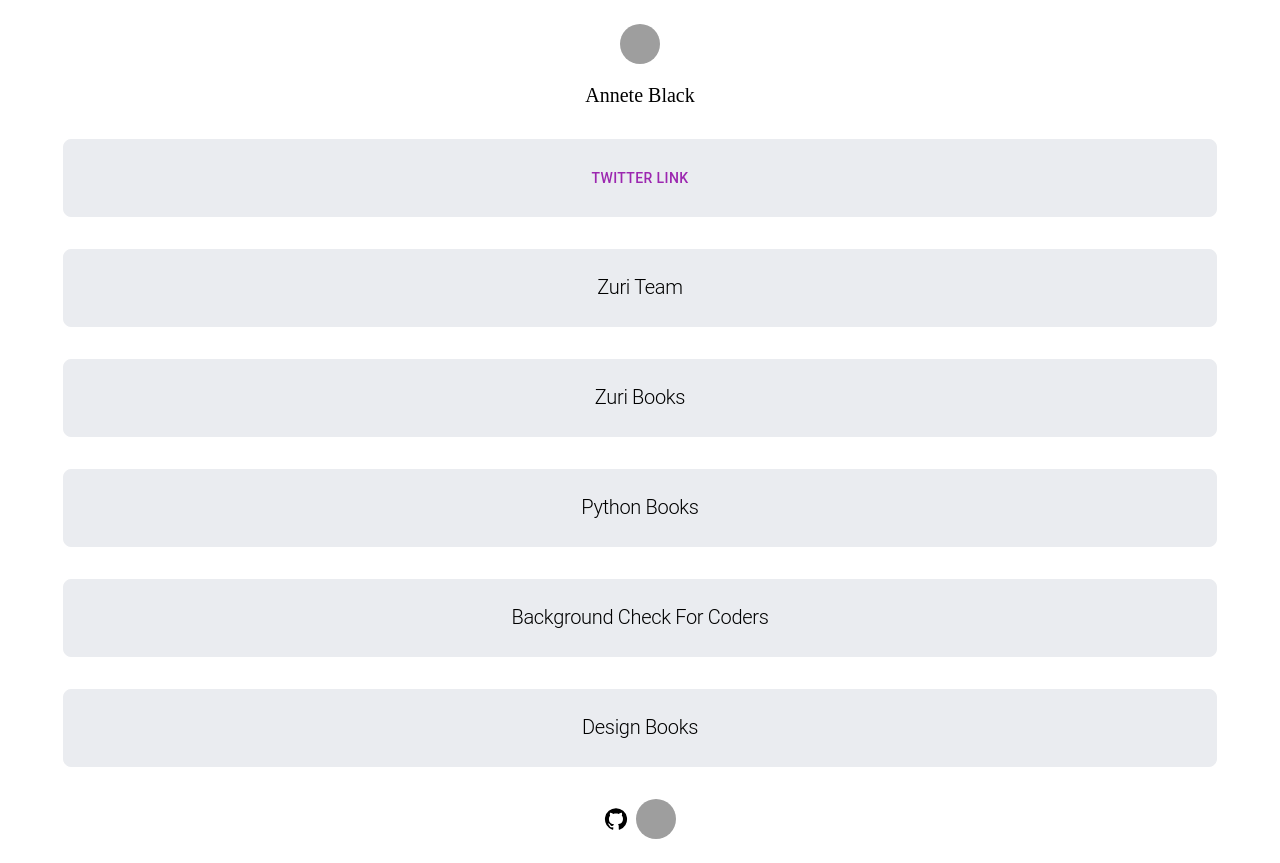
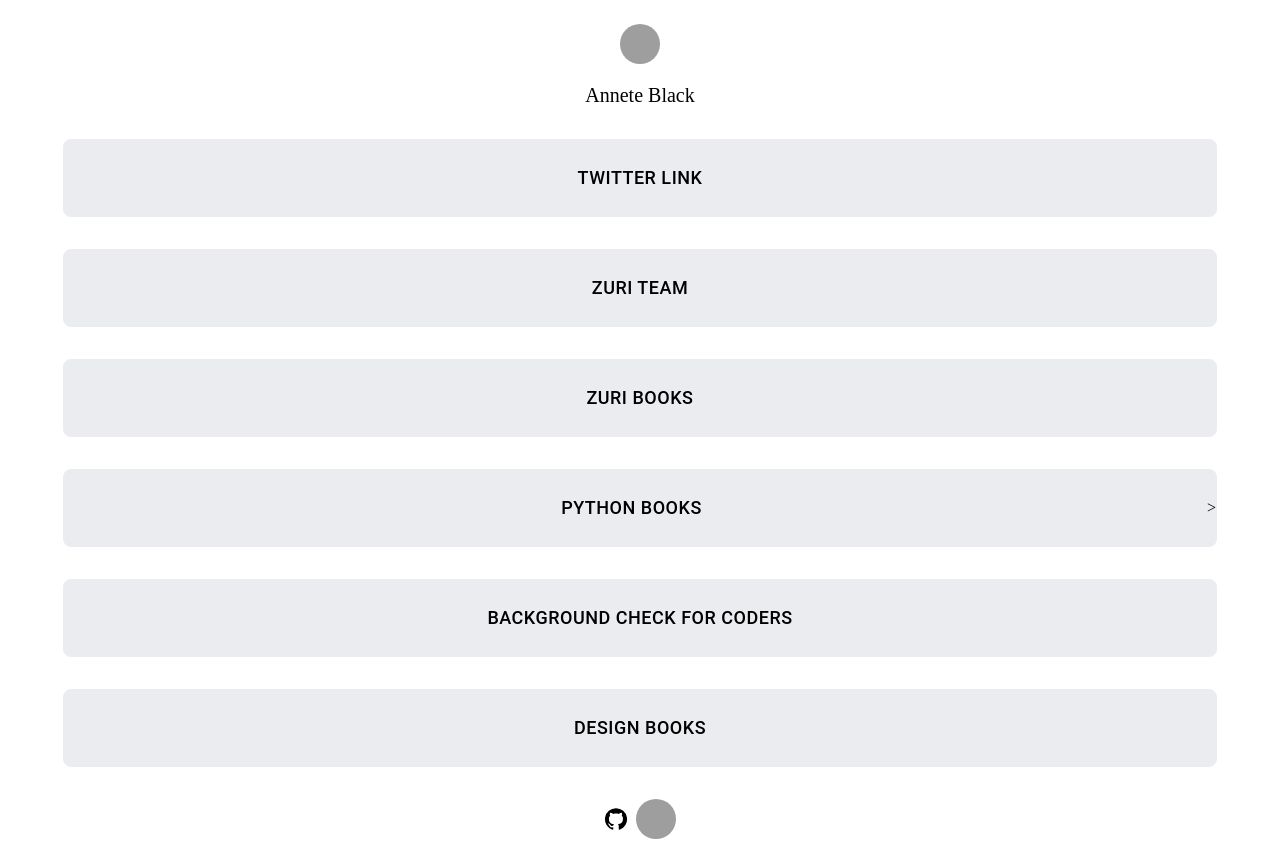
Before and after one commit to uniquejoel/HNG-Task-1, a React (Create React App) app: page / in a window 1280 px wide. Built offline with nearby package versions, Linux system fonts and the light colour scheme; grey boxes are pictures that could not be loaded.

Commit message:
button styling

```diff
--- a/src/components/Homepage.js
+++ b/src/components/Homepage.js
@@ -20,6 +20,7 @@ const ContainerBox = styled(Box)({
     justifyContent: "center",
     alignItems: "center",
     textAlign: "center",
+    color: "#000000"
 
 })
 
@@ -30,6 +31,13 @@ const SocialBox = styled(Box)({
     textAlign: "center",
     justifyContent: "center"
   })
+
+const StyledButton = styled(Button)({
+    height: "100%",
+    width: "100%",
+   color: "#000000",
+    fontSize: "18px"
+})
 
 const Homepage = () => {
   return (
@@ -43,38 +51,28 @@ const Homepage = () => {
           </UserBox>
 
           <ContainerBox  margin={2} gap={1} >
-          <Button variant="text" color='secondary'>Twitter Link</Button>
+          <StyledButton>twitter link</StyledButton>
 
           </ContainerBox>
 
           <ContainerBox margin={2} gap={1}  >
-            <Typography variant='h1' fontSize={20}>
-            Zuri Team
-            </Typography>
+          <StyledButton>  Zuri Team</StyledButton>
           </ContainerBox>
 
           <ContainerBox margin={2} gap={1}  >
-            <Typography variant='h1' fontSize={20}>
-            Zuri Books
-            </Typography>
+          <StyledButton>  Zuri Books</StyledButton>
           </ContainerBox>
 
           <ContainerBox margin={2} gap={1}  >
-            <Typography variant='h1' fontSize={20}>
-            Python Books
-            </Typography>
+          <StyledButton>python Books</StyledButton>   >
           </ContainerBox>
 
           <ContainerBox margin={2} gap={1}  >
-            <Typography variant='h1' fontSize={20}>
-            Background Check For Coders
-            </Typography>
+          <StyledButton> Background Check For Coders </StyledButton>
           </ContainerBox>
 
-          <ContainerBox margin={2} gap={1}  >
-            <Typography variant='h1' fontSize={20}>
-            Design Books
-            </Typography>
+          <ContainerBox margin={2} gap={1} >
+          <StyledButton>Design Books </StyledButton>
           </ContainerBox>
 
           <SocialBox margin={2} gap={1} >
```
